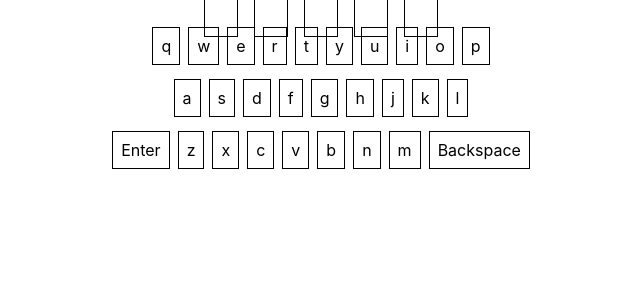
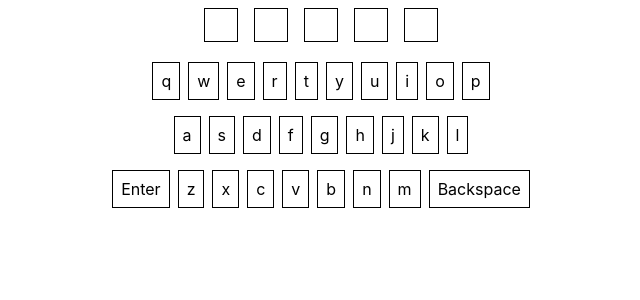
Before and after one commit to loaizageorge/wordle-clone, a React (Create React App) app: page / in a window 1280 px wide. Shown: the top 300 px of the page, without its empty margins (319-959 px from the left). Built offline with nearby package versions, Linux system fonts and the light colour scheme.

Commit message:
feature: hookup backspace button

```diff
--- a/src/Components/GuessTile.tsx
+++ b/src/Components/GuessTile.tsx
@@ -5,6 +5,7 @@ interface GuessTileProps {
 }
 
 const GuessTileStyles = styled.span`
+  display: inline-block;
   border: 1px solid black;
   padding: 1rem;
   margin: .5rem;
--- a/src/Components/KeyTile.tsx
+++ b/src/Components/KeyTile.tsx
@@ -9,6 +9,7 @@ interface KeyTileProps {
 
 
 const KeyTileStyles = styled.span`
+  display: inline-block;
   border: 1px solid black;
   padding: .5rem;
   margin: .25rem;
@@ -17,8 +18,22 @@ const KeyTileStyles = styled.span`
 
 
 const KeyTile = ({letter, onKeyPressCustom, guess}: KeyTileProps) => {
+  function onClickHandler() {
+    if (letter === 'Backspace') {
+      // remove the last guessed letter
+      const removed = guess.slice(0, -1);
+      console.log(guess);
+      console.log(removed);
+      onKeyPressCustom(removed);
+    } else if (letter === 'Enter') {
+      // TODO
+      console.log('enter');
+    } else {
+      onKeyPressCustom([...guess, letter]);
+    }
+  }
   return (
-    <KeyTileStyles onClick={() => onKeyPressCustom([...guess, letter])}>
+    <KeyTileStyles onClick={() =>onClickHandler()}>
       {letter}
     </KeyTileStyles>
   )
--- a/src/Components/Keyboard.tsx
+++ b/src/Components/Keyboard.tsx
@@ -12,10 +12,12 @@ const KeyboardStyles = styled.div`
 `
 const KeyboardRowStyles = styled.div`
   display: block;
-  margin: 1rem;
+  margin: .25rem;
 `
 
 export default function Keyboard({onKeyPressCustom, guess}: KeyBoardProps) {
+  // explicitly rendering out which keys I want in each row to keep consistency
+  // across all responsive sizes
   const keyboardFirstRow: string[] = ['q','w','e','r','t','y','u','i','o','p',];
   const keyboardSecondRow: string[] = ['a','s','d','f','g','h','j','k','l'];
   const keyboardThirdRow: string[] = ['Enter', 'z','x','c','v','b','n','m', 'Backspace'];
```
